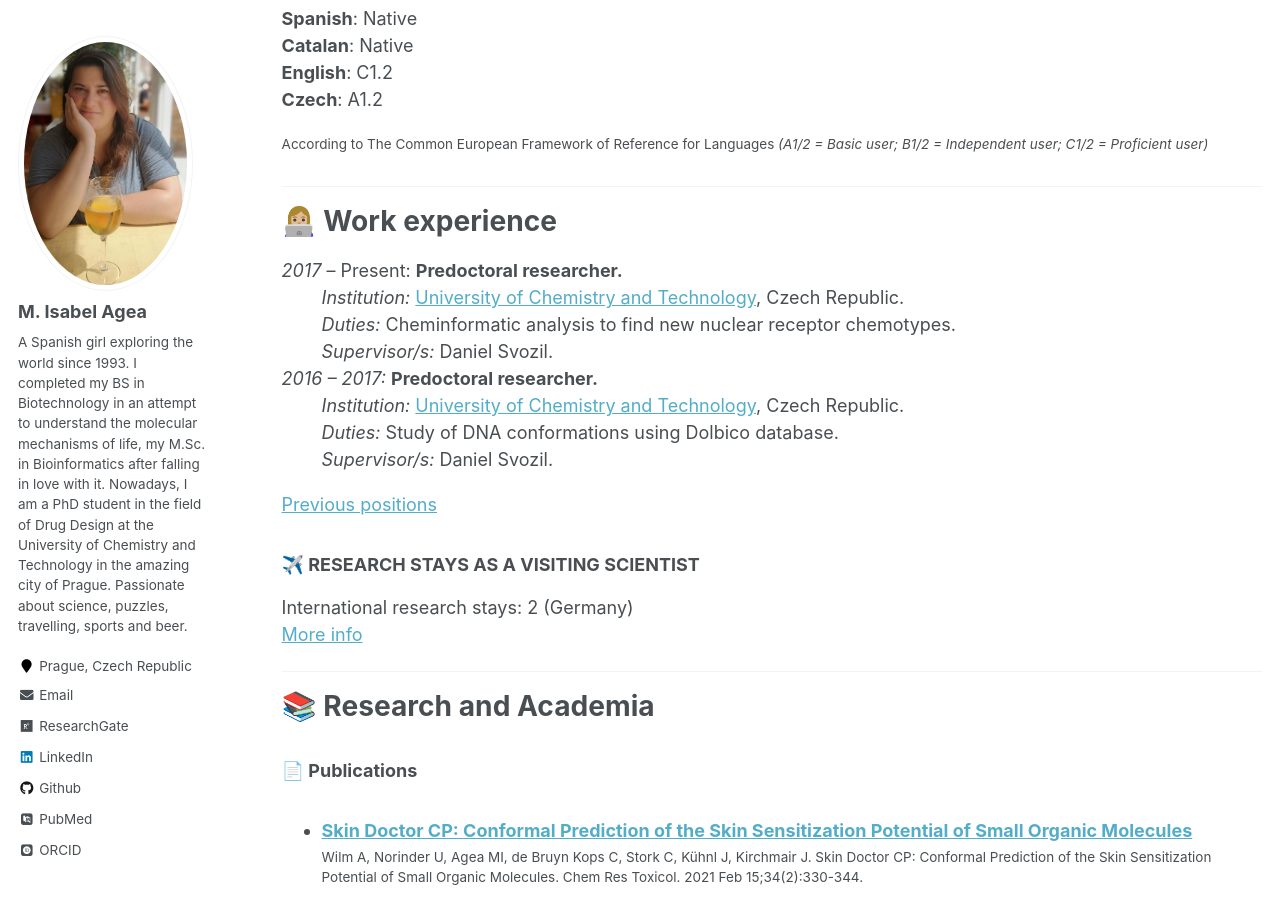
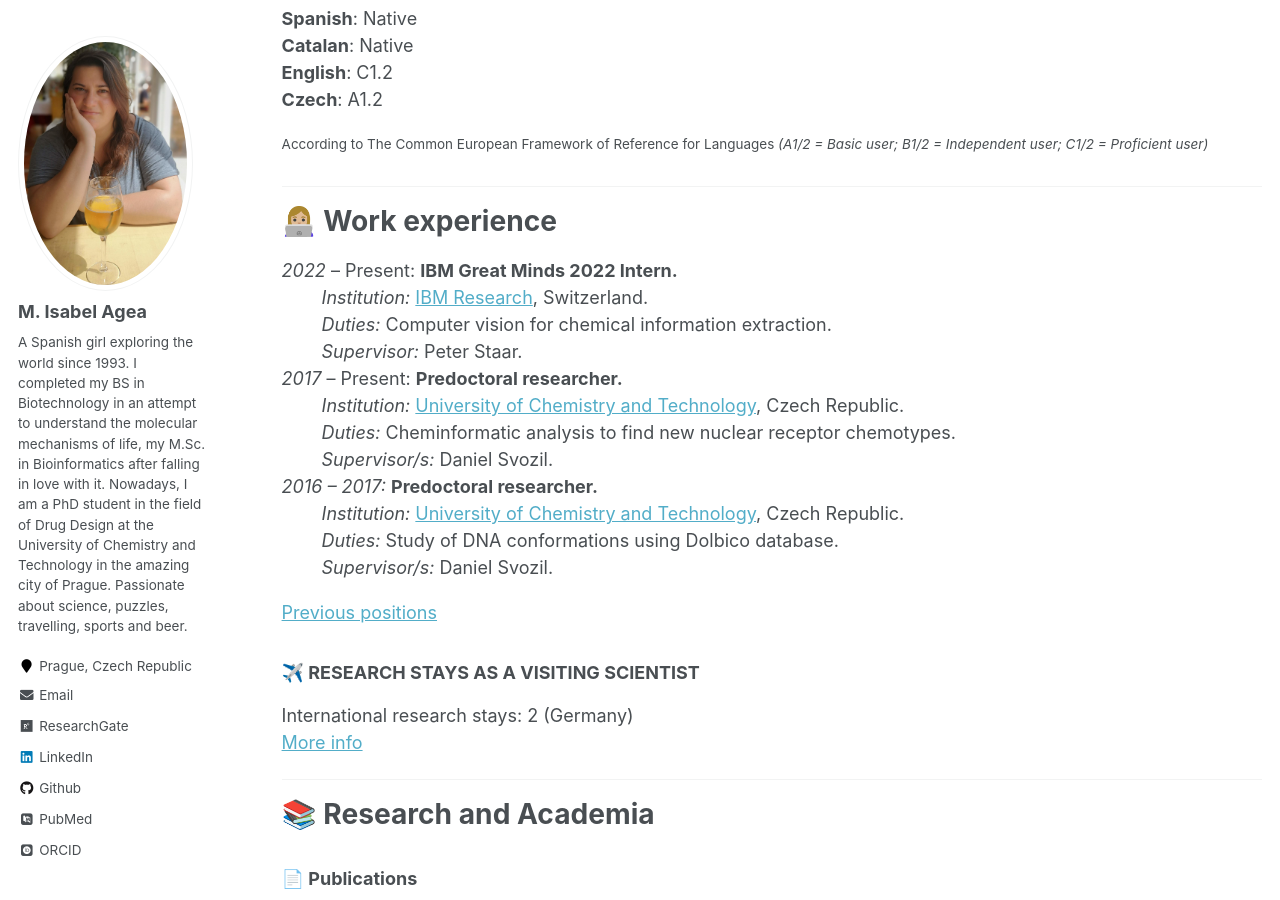
Before and after one commit to Iagea/iagea.github.io, a Jekyll site: the page built from _pages/cv.md, in a window 1280 px wide and 900 px high, scrolled down 625 px. Built offline with Jekyll 4.4.1, drawn with Linux system fonts in a browser that asks for light colours; some web fonts are replaced.

Commit message:
Update cv.md

```diff
--- a/_pages/cv.md
+++ b/_pages/cv.md
@@ -39,7 +39,10 @@ redirect_from:
 
 👩🏼‍💻 Work experience
 =======
-
+_2022_ – Present:	**IBM Great Minds 2022 Intern.**
+:   *Institution:* [IBM Research](https://www.zurich.ibm.com/), Switzerland.
+:   *Duties:* Computer vision for chemical information extraction.
+:   *Supervisor:* Peter Staar.
 
 _2017_ – Present:	**Predoctoral researcher.**
 :   *Institution:* [University of Chemistry and Technology](https://www.vscht.cz), Czech Republic.
```
